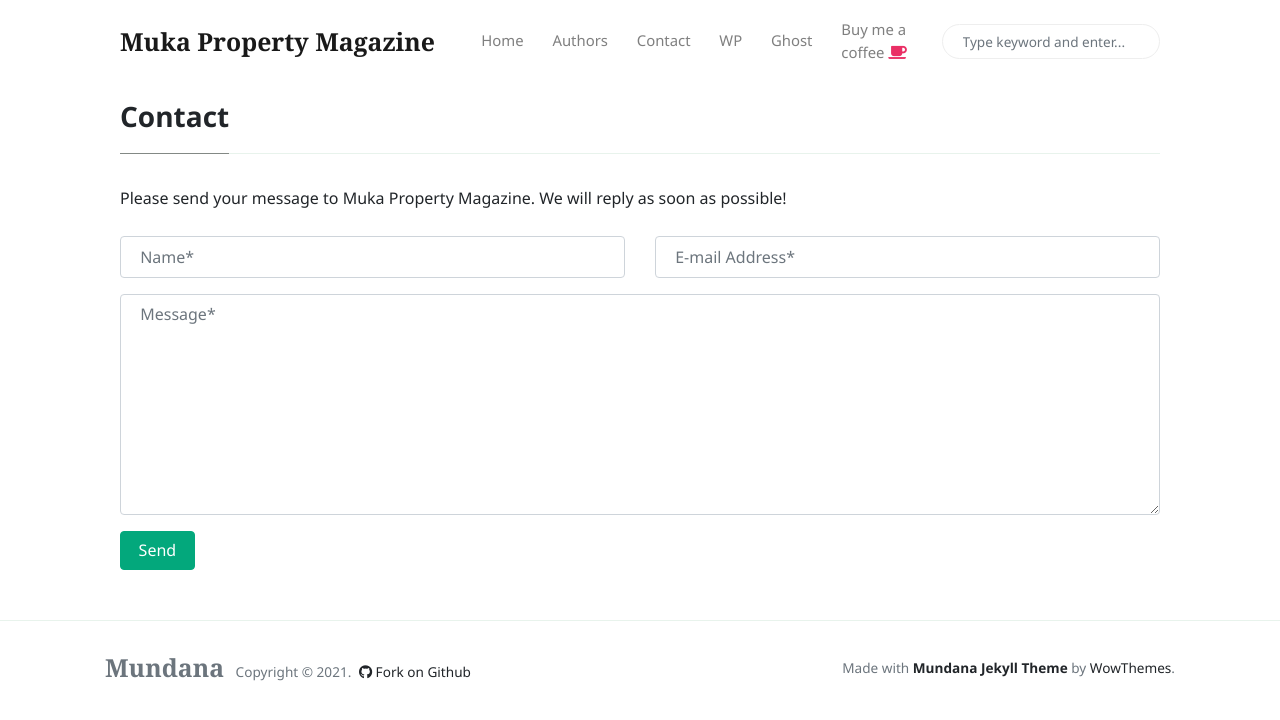
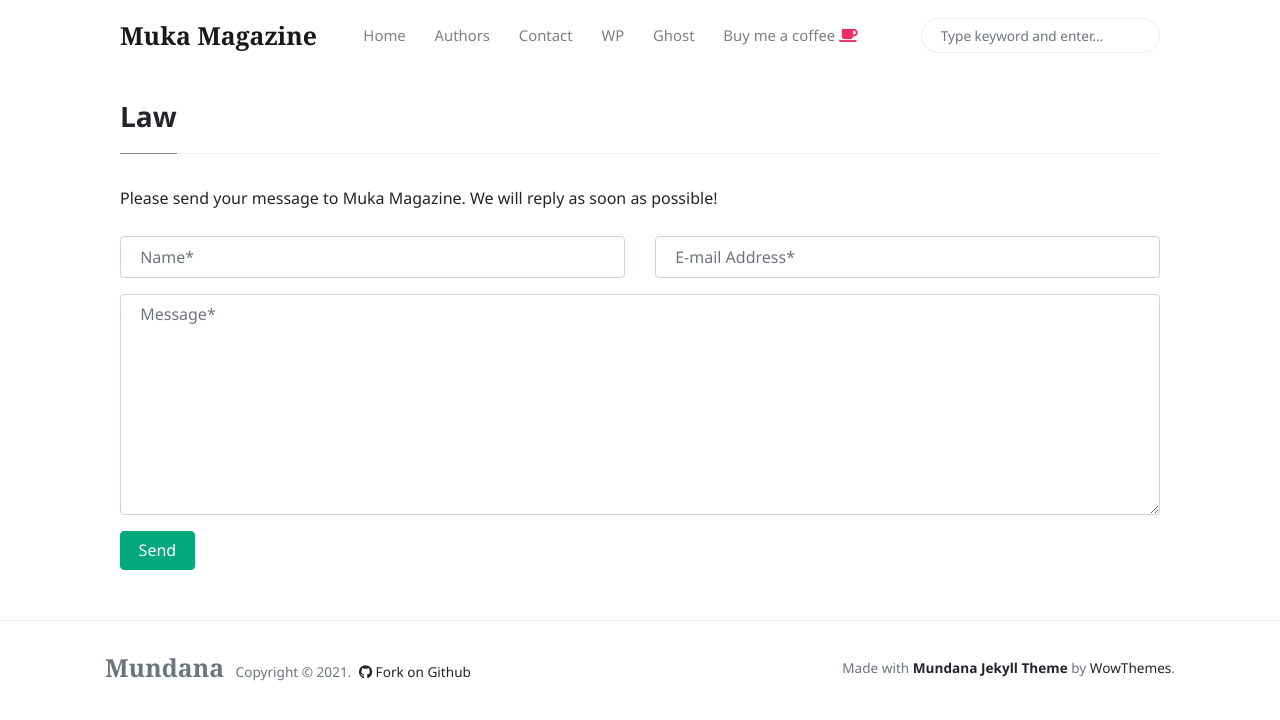
Before and after one commit to ggachara/muka-demo, a Jekyll site: the page built from _pages/contact.md, in a window 1280 px wide. Shown: the top 720 px of the page. Built offline with Jekyll 4.4.1, drawn with Linux system fonts in a browser that asks for light colours; nearby versions of some CDN libraries.

Commit message:
title change

```diff
--- a/_config.yml
+++ b/_config.yml
@@ -1,5 +1,5 @@
 # Site
-name: "Muka Property Magazine"
+name: "Muka Magazine"
 description: "Mundana is a free Jekyll theme for awesome people like you, Medium like."
 logo: "assets/images/logo.png"
 favicon: "assets/images/favicon.ico"
--- a/_pages/authors-list.html
+++ b/_pages/authors-list.html
@@ -1,5 +1,5 @@
 ---
-title: "Authors"
+title: "Technology"
 layout: default
 permalink: "/authors-list.html"
 ---
--- a/_pages/contact.md
+++ b/_pages/contact.md
@@ -1,5 +1,5 @@
 ---
-title: "Contact"
+title: "Law"
 permalink: "/contact.html"
 ---
 
```
